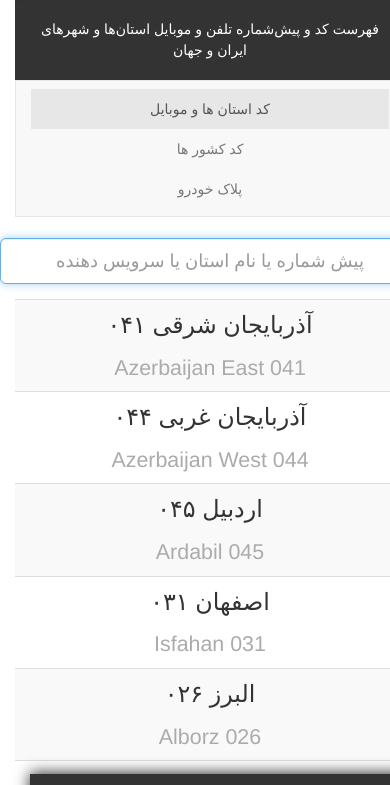
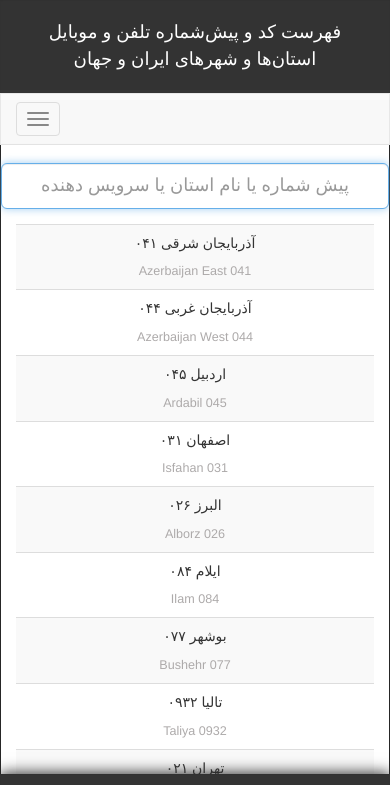
Before and after one commit to jadijadi/pishshomare, a plain HTML site: page index.html in a window 390 px wide. Shown: the top 785 px of the page. Drawn offline with nearby package versions, Linux system fonts and the light colour scheme; some packages are replaced by stand-ins of ours; a web font is replaced by a local one.

Commit message:
make navigation collapsable + fix style

```diff
--- a/css/jadi.css
+++ b/css/jadi.css
@@ -7,7 +7,8 @@
 body {
 	text-align: center;
 	font-size: 16px;
-	padding-bottom: 6.25em;
+	padding-bottom: 5em;
+	background: url(../images/patern.png) #E8E8E8 !important;
 }
 
 body .header .well{
@@ -17,12 +18,27 @@ body .header .well{
 	margin-bottom: 0;
 	border-radius: 0;
 	border: 0;
-
-
 }
 
-body input {
+body .header .navbar {
+	margin: 0;
+}
+
+body .content .search-box{
+	border : solid #262626;
+	border-width: 0 .1em 0 .1em;
+	box-shadow: 0 0.4em .5em #404040;
+	min-height: 50em;
+	background: white;
+}
+
+body .content .search-box input {
+	margin-top: 1em;
 	line-height: 2em !important;
+}
+
+body .content .search-box table {
+	font-size: 1.4em;
 }
 
 body .footer {
@@ -47,10 +63,6 @@ body .footer .well p {
 	line-height: 1.5em;
 }
 
-table {
-	font-size: 1.7em;
-}
-
 .ng-enter, .ng-move{
 	-webkit-animation: fadeIn 0.5s;
 	-moz-animation: fadeIn 0.5s;
@@ -69,10 +81,28 @@ table {
 	text-align:center;
 }
 
-@media (max-width: 767px){
+
+@media (max-width: 980px){
 	.header h2{
-		font-size: 1em;
+		font-size: 1.5em;
 		margin: 0;
 		line-height: 1.5;
 	}
+
+	body .content .search-box table{
+		font-size: 1em;
+	}
 }
+
+@media (max-width: 767px){
+	.header h2{
+		font-size: 1.3em;
+		margin: 0;
+		line-height: 1.5;
+
+	}
+	body .content .search-box {
+		max-width: 30em;
+		margin: auto;
+	}
+}
--- a/index.html
+++ b/index.html
@@ -1,7 +1,5 @@
 <!DOCTYPE html>
 <html lang="fa">
-
-
   <head>
     <meta charset="utf-8">
     <meta http-equiv="X-UA-Compatible" content="IE=edge">
@@ -29,34 +27,41 @@
     <h2>فهرست کد و پیش‌شماره تلفن و موبایل استان‌ها و شهرهای ایران و جهان</h2>
   </div>
     <nav class="navbar navbar-default">
-
       <div class="container">
-        <div class="container-fluid">
-            <ul class="nav navbar-nav navbar-right">
-
+        <div class="navbar-header">
+      <button type="button" class="navbar-toggle" data-toggle="collapse" data-target="#myNavbar">
+        <span class="icon-bar"></span>
+        <span class="icon-bar"></span>
+        <span class="icon-bar"></span>
+      </button>
+    </div>
+    <div class="collapse navbar-collapse" id="myNavbar">
+      <ul class="nav navbar-nav">
         <li class="active"><a href="#/estates">کد استان ها و موبایل</a></li>
                   <li><a href="#/countries">کد کشور ها</a></li>
                   <li><a href="#/plates">پلاک خودرو</a></li>
-
       </ul>
     </div>
       </div>
     </nav>
 
 </div>
-<div class="row">
+
+<!-- row for content-->
+<div class="row content">
 
 
-<div class="col-md-3"></div>
+  <!-- middle -->
+  <div class="col-sm-6 col-sm-offset-3 search-box">
 
-	    <div ng-view>
+        <!-- partials placeholder -->
+        <div ng-view></div>
 
   </div>
+  <!-- middle -->
 
-</div> <!-- colmd middle -->
-<div class="col-md-3"></div>
-
-</div> <!-- row for content-->
+</div>
+<!-- row for content-->
 
 <div class="footer row">
   <div >
@@ -75,12 +80,13 @@
 </div> <!-- row -->
 </div>
 
-
 <script src="//code.jquery.com/jquery-1.11.2.min.js"></script>
 <script src="//ajax.googleapis.com/ajax/libs/angularjs/1.2.23/angular.min.js"></script>
 <script src="//ajax.googleapis.com/ajax/libs/angularjs/1.2.23/angular-animate.min.js"></script>
 <script src="//ajax.googleapis.com/ajax/libs/angularjs/1.2.23/angular-route.min.js"></script>
+<script src="//maxcdn.bootstrapcdn.com/bootstrap/3.3.2/js/bootstrap.min.js"></script>
 <script src="js/app.js"></script>
+
 <script>
   (function(i,s,o,g,r,a,m){i['GoogleAnalyticsObject']=r;i[r]=i[r]||function(){
   (i[r].q=i[r].q||[]).push(arguments)},i[r].l=1*new Date();a=s.createElement(o),
@@ -93,4 +99,6 @@
 </script>
 
   </body>
+
+
 </html>
--- a/js/app.js
+++ b/js/app.js
@@ -26,7 +26,7 @@ app.controller("MainCtrl",['$scope', function($scope) {
        path = next.originalPath;
        href = "#"+path;
        $('.active').removeClass('active');
-       $("ul.navbar-right li a[href$='"+href+"']").parent('li').addClass('active');
+       $("ul.navbar-nav li a[href$='"+href+"']").parent('li').addClass('active');
        setTimeout(function(){ $('#query').focus();}, 1000);
 
 
@@ -322,7 +322,6 @@ app.factory("CodeSrv",function(){
     ];
 
     var mobileCodes = [
-
       {name: "۰۹۱۱ همراه اول استان گلستان، گیلان، مازندران", eng: "0911"},
       {name: "۰۹۱۲ همراه اول استان تهران، البرز، زنجان، سمنان، قزوین، قم", eng: "0912"},
       {name: "۰۹۱۳ همراه اول استان اصفهان، کرمان، یزد، چهارمحال و بختیاری", eng: "0913"},
@@ -371,7 +370,6 @@ app.factory("CodeSrv",function(){
         { name:  "یزد ۵۴،۶۴،۷۴", eng: "Yazd 54,64,74"}
     ];
 
-
     return {
         getEstateCodes : function(){
             return estateCodes.concat(mobileCodes);
```
Also changed, not shown: images/patern.png (added). Lines whose indentation alone changed are shown as unchanged.
